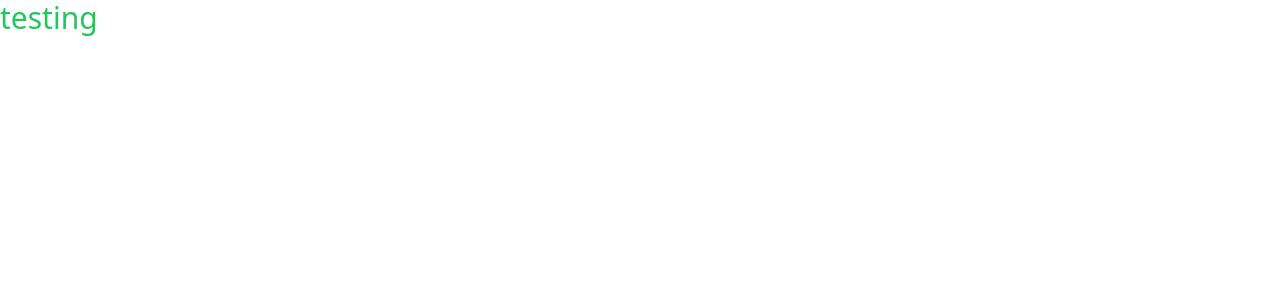
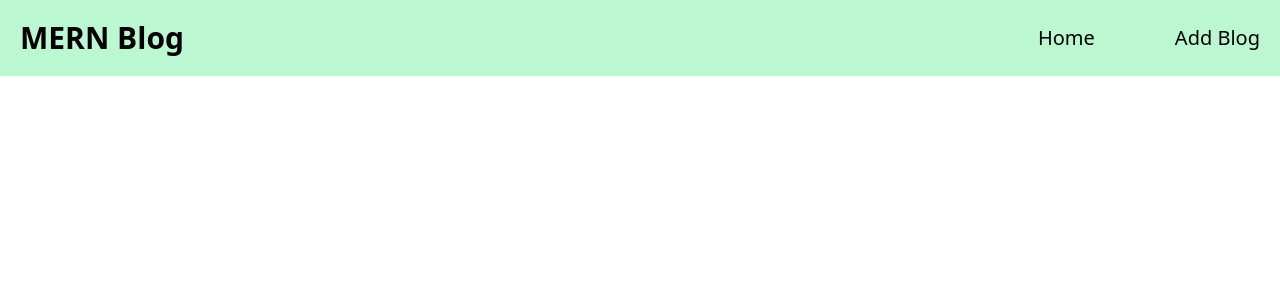
Before and after one commit to Abhijitkr/mern-blog-post, a React (Vite) app in the folder client/: page / in a window 1280 px wide. Shown: the top 300 px of the page. Built offline with nearby package versions, Linux system fonts and the light colour scheme.

Commit message:
Adds header navbar component

```diff
--- a/client/src/App.jsx
+++ b/client/src/App.jsx
@@ -1,9 +1,11 @@
-import { useContext } from "react";
-import { GlobalContext } from "./context/GlobalContext";
+import Header from "./components/Header";
 
 function App() {
-  const {test} = useContext(GlobalContext);
-  return <main className="text-3xl text-green-500">{test}</main>;
+  return (
+    <main className="container mx-auto bg-green-200 p-5">
+      <Header />
+    </main>
+  );
 }
 
 export default App;
--- /dev/null
+++ b/client/src/components/Header.jsx
@@ -0,0 +1,13 @@
+export default function Header() {
+  return (
+    <section>
+      <div className="flex justify-between">
+        <h1 className="text-3xl font-semibold cursor-pointer">MERN Blog</h1>
+        <ul className="flex items-center gap-20 text-xl font-medium cursor-pointer">
+          <li>Home</li>
+          <li>Add Blog</li>
+        </ul>
+      </div>
+    </section>
+  );
+}
--- /dev/null
+++ b/client/src/pages/AddBlog.jsx
@@ -0,0 +1,3 @@
+export default function AddBlog(){
+    return <section>Add Blog</section>
+}
--- /dev/null
+++ b/client/src/pages/Home.jsx
@@ -0,0 +1,3 @@
+export default function Home(){
+    return <section>Home</section>
+}
```
